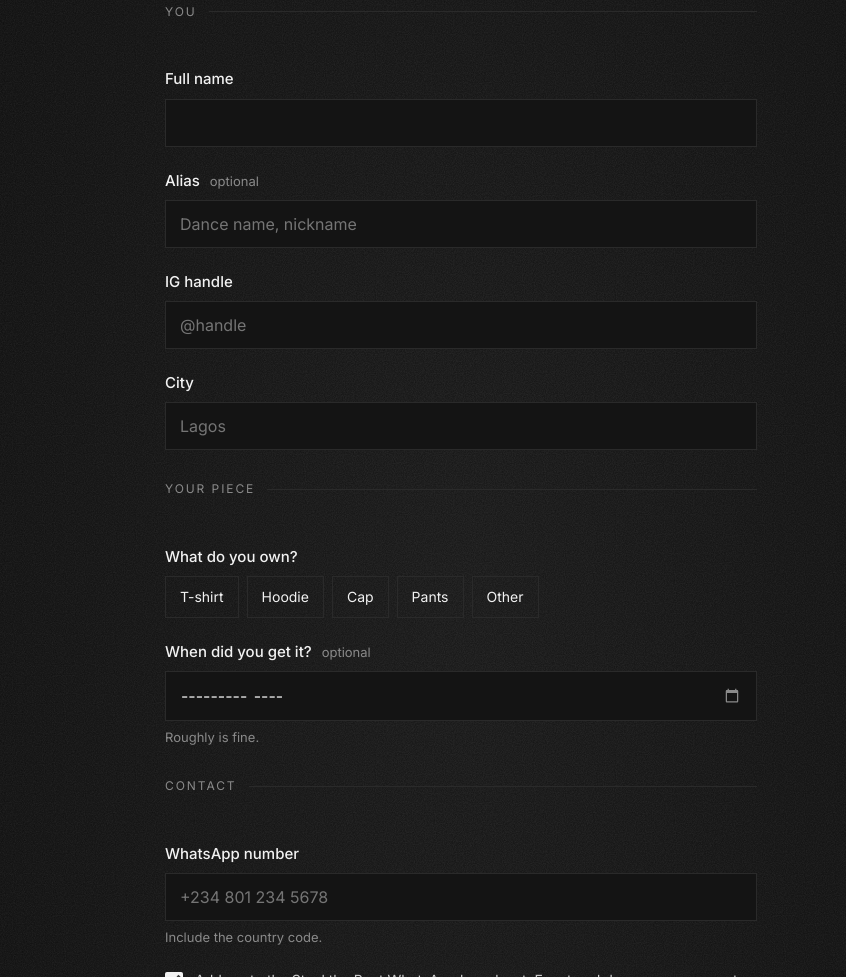
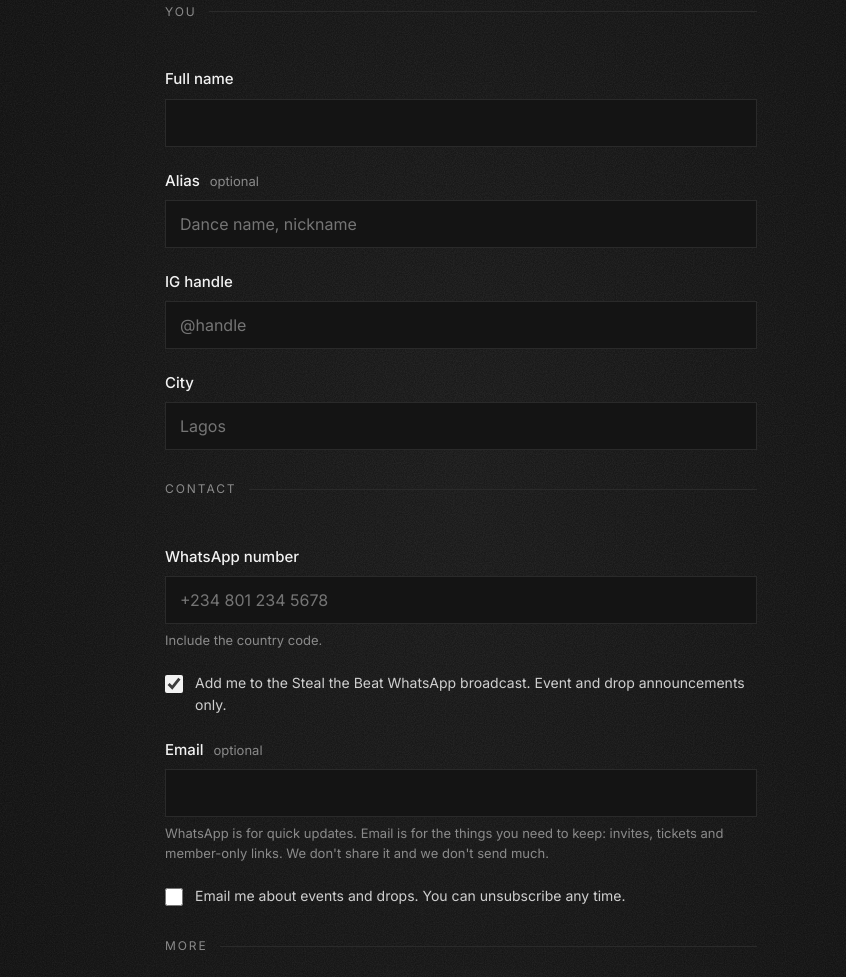
Before and after one commit to joonspoon/stealthebeat-site, a plain HTML site: page join.html in a window 1280 px wide. Shown: the part 330-1307 px from the top of the page, without its empty margins (179-1025 px from the left). Drawn offline with Linux system fonts and the light colour scheme.

Commit message:
Remove 'Your piece' questions from sign-up form
Co-Authored-By: Claude Opus 5.5 <noreply@anthropic.com>
Claude-Session: https://claude.ai/code/session_01BjBGUV2HpUL7mYQBsMSS5Y

```diff
--- a/assets/form.js
+++ b/assets/form.js
@@ -28,7 +28,6 @@ function problem() {
   if (!d.name) return "Add your name.";
   if (!d.instagram) return "Add your IG handle.";
   if (!d.city) return "Add your city.";
-  if (!d.pieces) return "Tell us which piece you own.";
   if (!d.whatsapp || d.whatsapp.replace(/\D/g, "").length < 10) return "Add your WhatsApp number with country code.";
   if (!d.ok_whatsapp) return "Tick the WhatsApp box so we can reach you.";
   if (d.email && !/^\S+@\S+\.\S+$/.test(d.email)) return "That email doesn't look right.";
--- a/join.html
+++ b/join.html
@@ -52,28 +52,6 @@
       <div class="field">
         <label for="city">City</label>
         <input id="city" name="city" type="text" placeholder="Lagos" autocomplete="address-level2" required>
-      </div>
-    </fieldset>
-
-    <fieldset>
-      <legend>Your piece</legend>
-
-      <div class="field">
-        <span class="label">What do you own?</span>
-        <div class="chips" id="pieces">
-          <label><input type="checkbox" name="pieces" value="T-shirt"><span>T-shirt</span></label>
-          <label><input type="checkbox" name="pieces" value="Hoodie"><span>Hoodie</span></label>
-          <label><input type="checkbox" name="pieces" value="Cap"><span>Cap</span></label>
-          <label><input type="checkbox" name="pieces" value="Pants"><span>Pants</span></label>
-          <label><input type="checkbox" name="pieces" value="Other" data-other="pieces_other"><span>Other</span></label>
-        </div>
-        <input class="other-input" id="pieces_other" name="pieces_other" type="text" placeholder="What is it?">
-      </div>
-
-      <div class="field">
-        <label for="got_when">When did you get it? <span class="opt">optional</span></label>
-          <input id="got_when" name="got_when" type="month">
-          <p class="hint">Roughly is fine.</p>
       </div>
     </fieldset>
 
@@ -158,6 +136,6 @@
   <a href="https://instagram.com/stealdbeat">@stealdbeat</a>
 </footer>
 
-<script src="assets/form.js?v=3"></script>
+<script src="assets/form.js?v=4"></script>
 </body>
 </html>
```
